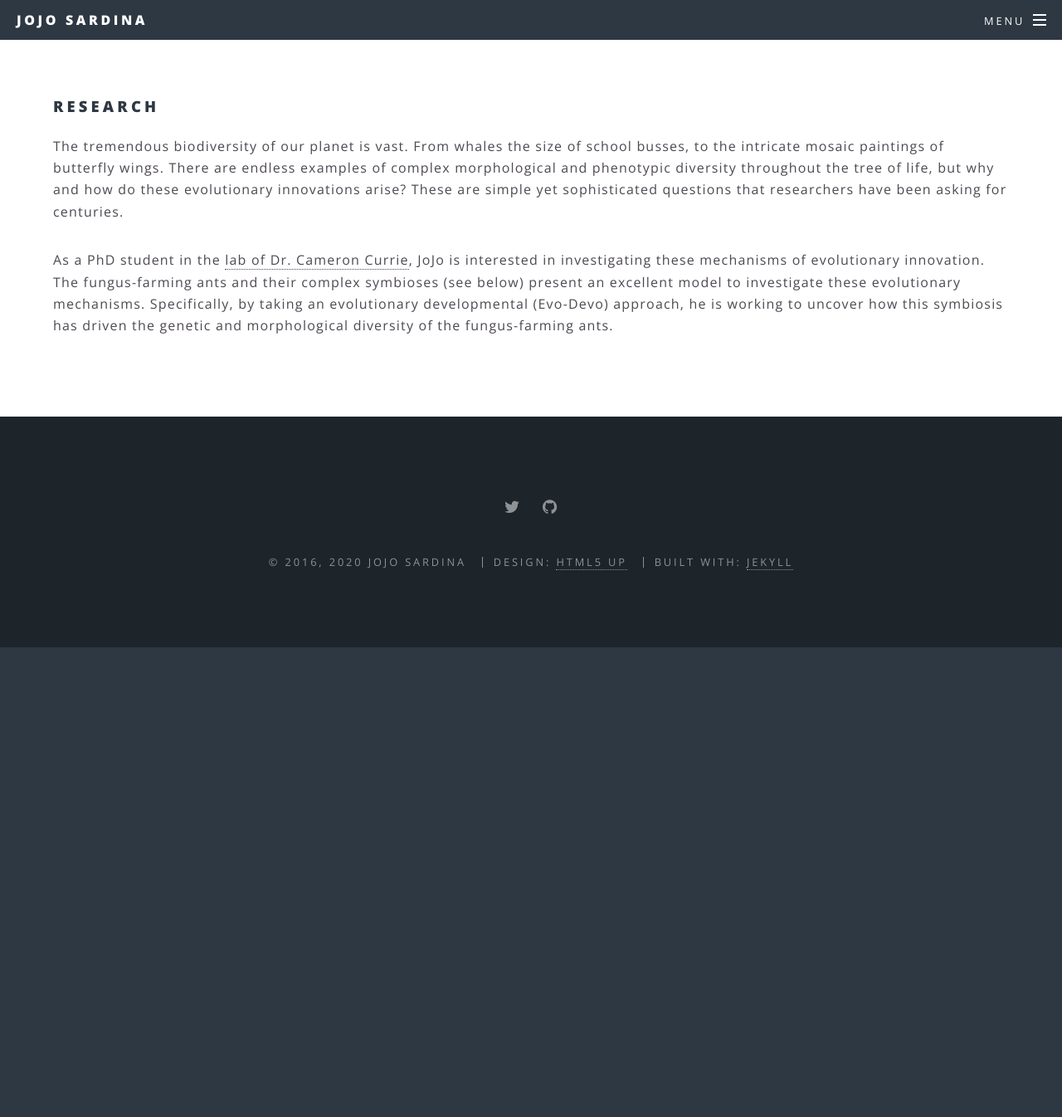
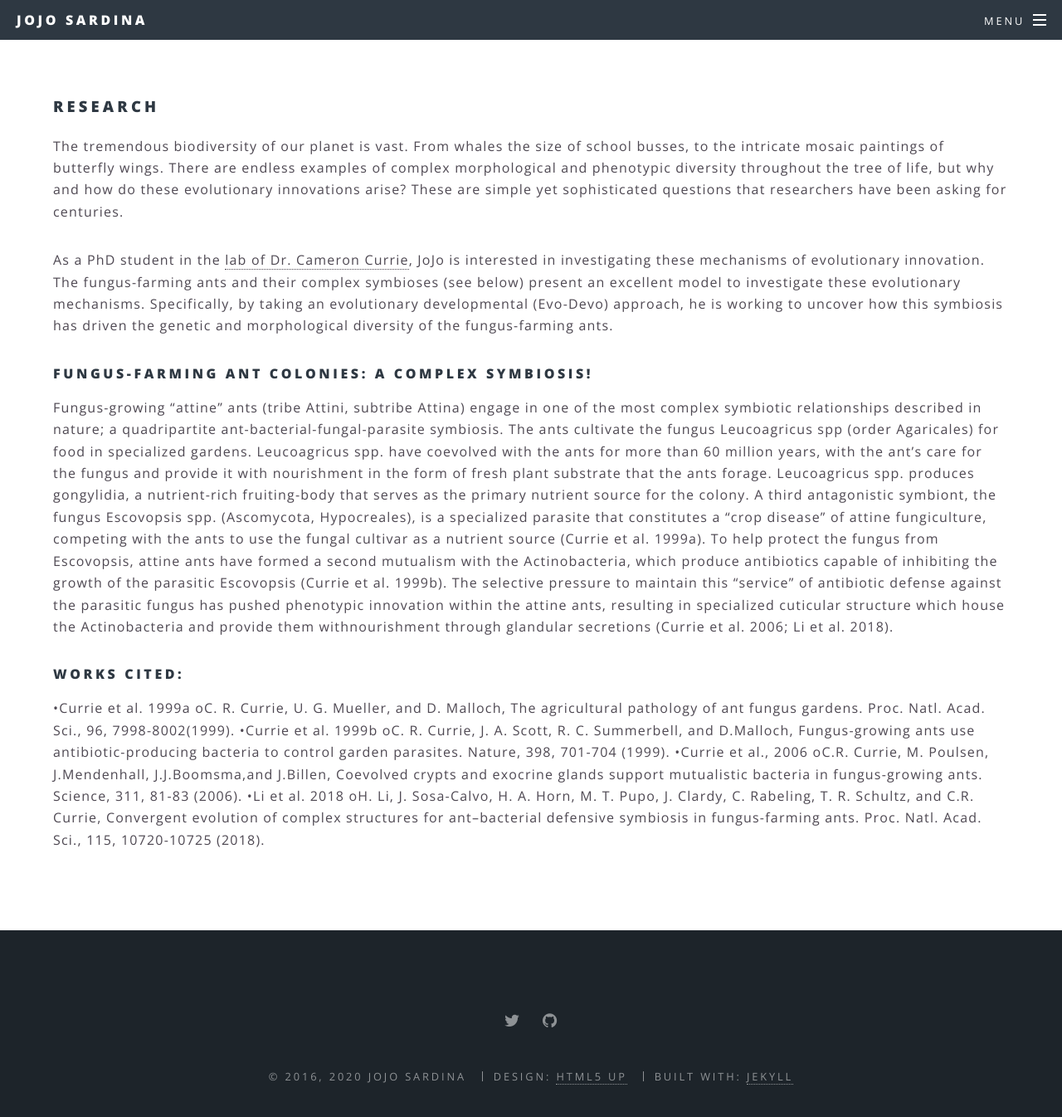
Before and after one commit to jojosardina/jojosardina.github.io, a Jekyll site: the page built from research.html, in a window 1280 px wide and 1400 px high, scrolled down 337 px. Shown: the top 1346 px of the window at 83% size. Built offline with Jekyll 4.4.1, drawn with Linux system fonts in a browser that asks for light colours; before the commit the page ends 1117 px from its top, so only the background shows below that.

Commit message:
Update research.html

```diff
--- a/research.html
+++ b/research.html
@@ -12,5 +12,22 @@ title: Research
 	The fungus-farming ants and their complex symbioses (see below) present an excellent model to investigate these evolutionary mechanisms.
 	Specifically, by taking an evolutionary developmental (Evo-Devo) approach,
 	he is working to uncover how this symbiosis has driven the genetic and morphological diversity of the fungus-farming ants.</p>
-	<h4></h4>
-	<p></p>
+
+	<h4>Fungus-farming ant colonies: a complex symbiosis!</h4>
+	<p>Fungus-growing “attine” ants (tribe Attini, subtribe Attina) engage in one of the most complex symbiotic relationships described in nature; a quadripartite ant-bacterial-fungal-parasite symbiosis.
+	The ants cultivate the fungus Leucoagricus spp (order Agaricales) for food in specialized gardens.
+	Leucoagricus spp. have coevolved with the ants for more than 60 million years, with the ant’s care for the fungus and provide it with nourishment in the form of fresh plant substrate that the ants forage.
+	Leucoagricus spp. produces gongylidia, a nutrient-rich fruiting-body that serves as the primary nutrient source for the colony.
+	A third antagonistic symbiont, the fungus Escovopsis spp. (Ascomycota, Hypocreales), is a specialized parasite that constitutes a “crop disease” of attine fungiculture, competing with the ants to use the fungal cultivar as a nutrient source (Currie et al. 1999a).
+	To help protect the fungus from Escovopsis, attine ants have formed a second mutualism with the Actinobacteria, which produce antibiotics capable of inhibiting the growth of the parasitic Escovopsis (Currie et al. 1999b).
+	The selective pressure to maintain this “service” of antibiotic defense against the parasitic fungus has pushed phenotypic innovation within the attine ants, resulting in specialized cuticular structure which house the Actinobacteria and provide them withnourishment through glandular secretions (Currie et al. 2006; Li et al. 2018).</p>
+
+	<h4>Works Cited:</h4>
+	<p>•Currie et al. 1999a
+		oC. R. Currie, U. G. Mueller, and D. Malloch, The agricultural pathology of ant fungus gardens. Proc. Natl. Acad. Sci., 96, 7998-8002(1999).
+	•Currie et al. 1999b
+		oC. R. Currie, J. A. Scott, R. C. Summerbell, and D.Malloch, Fungus-growing ants use antibiotic-producing bacteria to control garden parasites. Nature, 398, 701-704 (1999).
+	•Currie et al., 2006
+		oC.R. Currie, M. Poulsen, J.Mendenhall, J.J.Boomsma,and J.Billen, Coevolved crypts and exocrine glands support mutualistic bacteria in fungus-growing ants. Science, 311, 81-83 (2006).
+	•Li et al. 2018
+		oH. Li, J. Sosa-Calvo, H. A. Horn, M. T. Pupo, J. Clardy, C. Rabeling, T. R. Schultz, and C.R. Currie, Convergent evolution of complex structures for ant–bacterial defensive symbiosis in fungus-farming ants. Proc. Natl. Acad. Sci., 115, 10720-10725 (2018).
```
